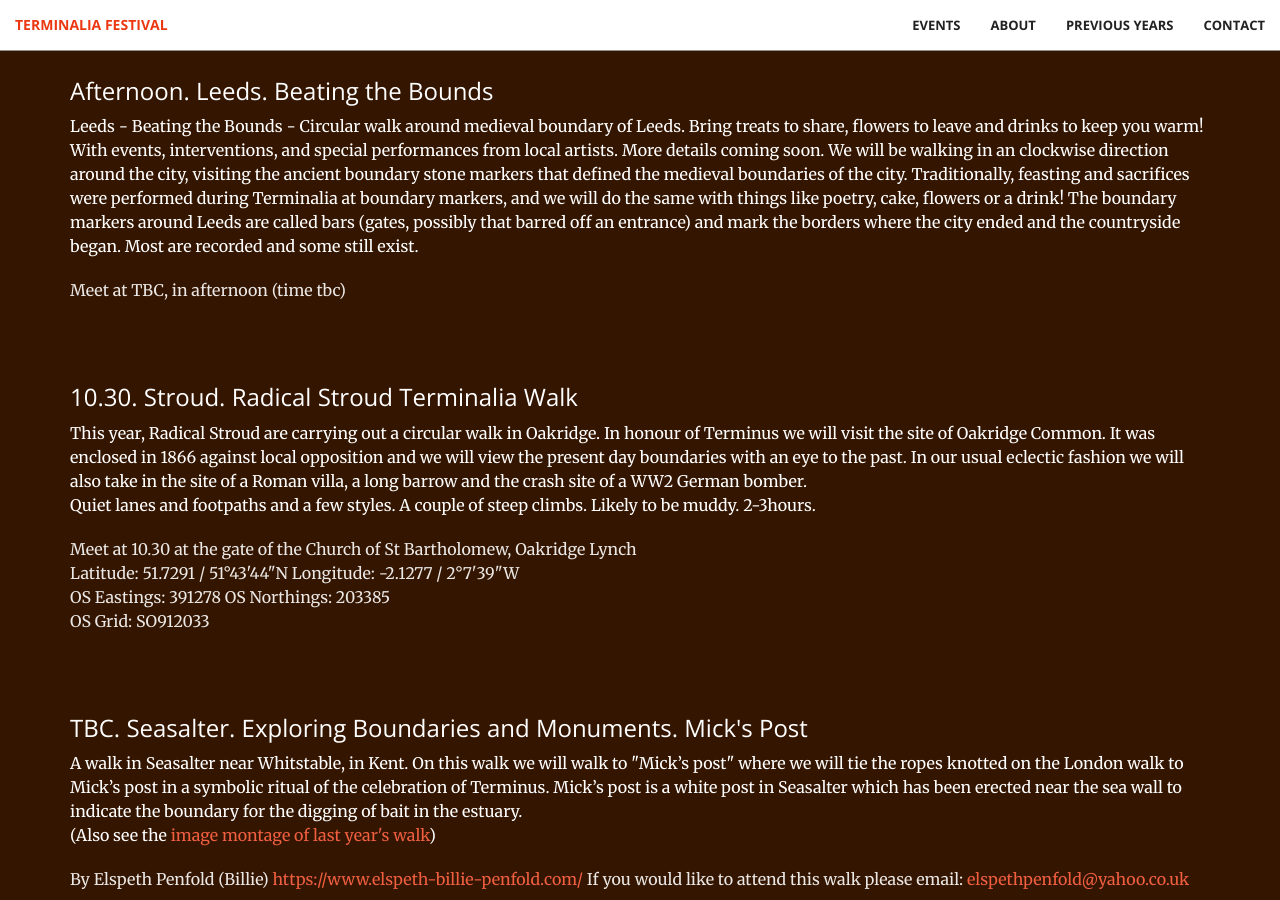
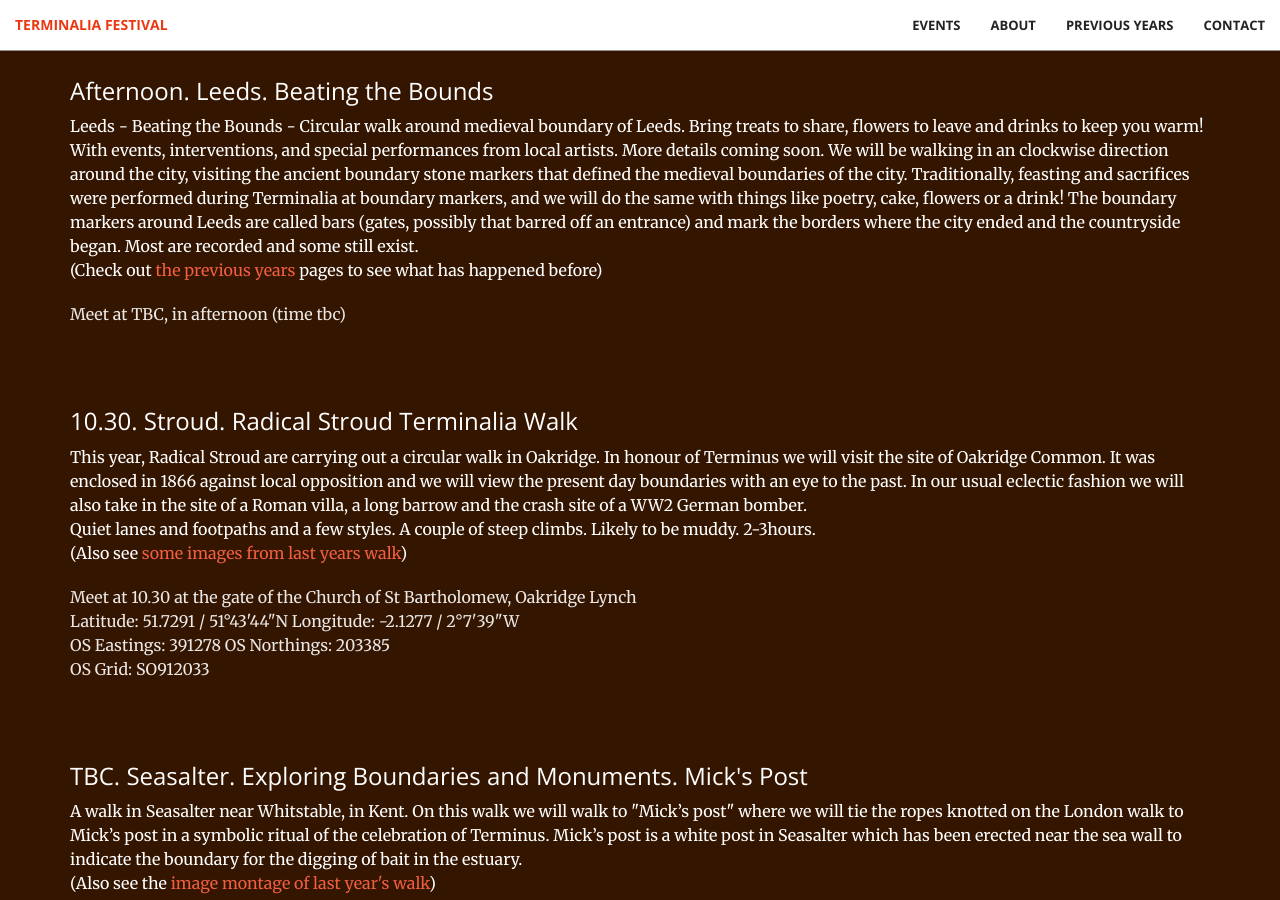
Before and after one commit to timwaters/terminalia, a Jekyll site: the page built from index.html, in a window 1280 px wide and 900 px high, scrolled down 1745 px. Built offline with Jekyll 4.4.1, drawn with Linux system fonts in a browser that asks for light colours.

Commit message:
add links to images

```diff
--- a/_includes/events.html
+++ b/_includes/events.html
@@ -22,7 +22,8 @@
           <h3>Afternoon.  Leeds. Beating the Bounds</h3>
 
           <p class="text">
-            Leeds - Beating the Bounds - Circular walk around medieval boundary of Leeds. Bring treats to share, flowers to leave and drinks to keep you warm! With events, interventions, and special performances from local artists. More details coming soon. We will be walking in an clockwise direction around the city, visiting the ancient boundary stone markers that defined the medieval boundaries of the city. Traditionally, feasting and sacrifices were performed during Terminalia at boundary markers, and we will do the same with things like poetry, cake, flowers or a drink! The boundary markers around Leeds are called bars (gates, possibly that barred off an entrance) and mark the borders where the city ended and the countryside began. Most are recorded and some still exist.
+            Leeds - Beating the Bounds - Circular walk around medieval boundary of Leeds. Bring treats to share, flowers to leave and drinks to keep you warm! With events, interventions, and special performances from local artists. More details coming soon. We will be walking in an clockwise direction around the city, visiting the ancient boundary stone markers that defined the medieval boundaries of the city. Traditionally, feasting and sacrifices were performed during Terminalia at boundary markers, and we will do the same with things like poetry, cake, flowers or a drink! The boundary markers around Leeds are called bars (gates, possibly that barred off an entrance) and mark the borders where the city ended and the countryside began. Most are recorded and some still exist. <br />
+            (Check out <a href="/past">the previous years</a> pages to see what has happened before)
           </p>
           <p class="text-faded">
             Meet at TBC, in afternoon (time tbc)
@@ -41,6 +42,8 @@
             crash site of a WW2 German bomber.
             <br />
             Quiet lanes and footpaths and a few styles. A couple of steep climbs. Likely to be muddy. 2-3hours.
+            <br />
+            (Also see <a href="/img/past/2018/Jonny_Map_Hands_CopyrightDeborahRoberts_P1360789_LowRes.jpg">some images</a>  <a href="/img/past/2018/FaustusToastEllderflower_RobinTreefellow_PhotoDeborahRoberts_P1370011_LowRes.jpg">from last</a> <a href="/img/past/2018/FaustusToastEllderflower_RobinTreefellow_PhotoDeborahRoberts_P1370011_LowRes.jpg">years walk</a>)
           </p>
           <p class="text-faded">
             Meet at 10.30 at the gate of the Church of St Bartholomew,  Oakridge Lynch <br />
```
